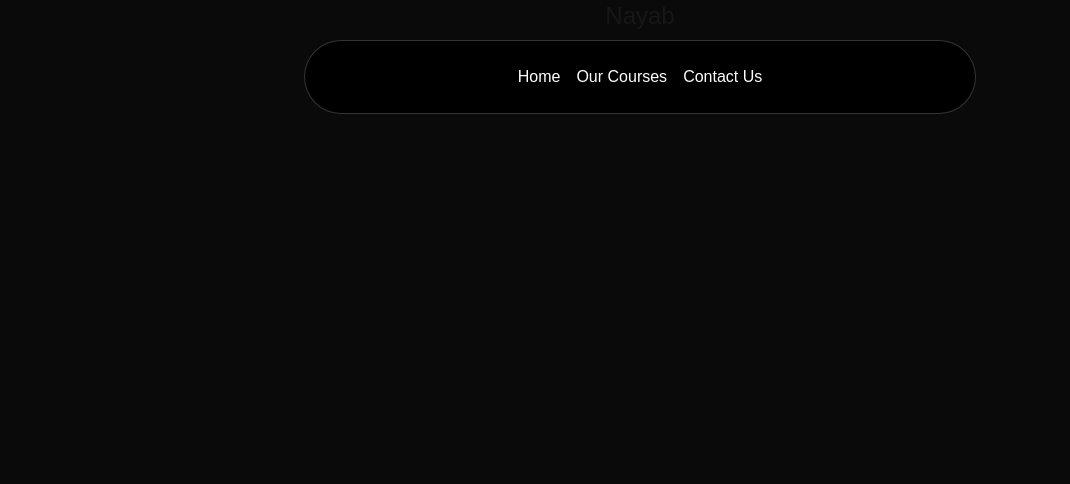
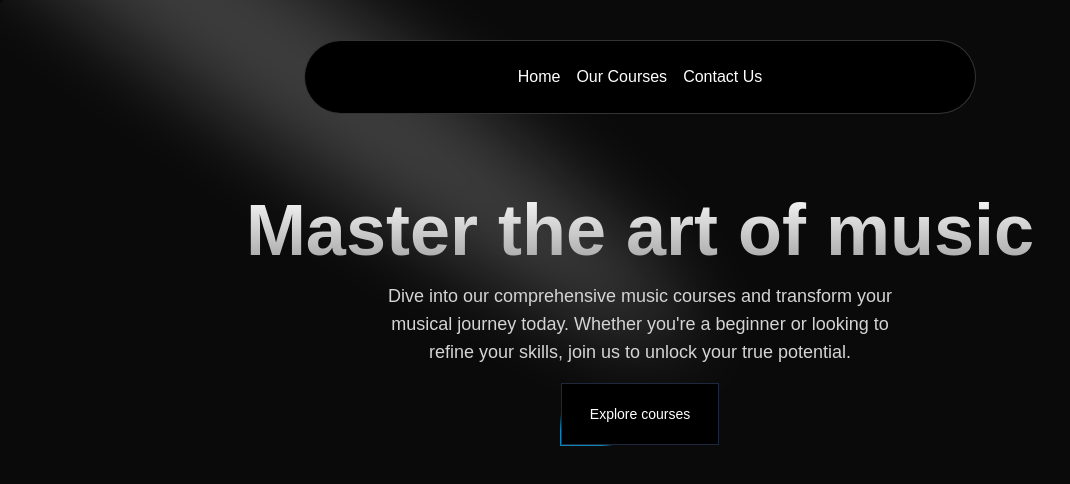
Before and after one commit to mdnayab/music-academy, a Next.js app: page / in a window 1280 px wide. Shown: the top 484 px of the page, without its empty margins (0-1070 px from the left). Built offline with nearby package versions, Linux system fonts and the light colour scheme.

Commit message:
Hero section completed

```diff
--- /dev/null
+++ b/src/app/components/HeroSection.tsx
@@ -0,0 +1,34 @@
+import Link from "next/link";
+import { Spotlight } from "./ui/Spotlight";
+import { Button } from "./ui/moving-border";
+
+function HeroSection() {
+  return (
+    <div className="h-auto md:h-[40rem] w-full rounded-md flex flex-col items-center justify-center relative overflow-hidden mx-auto py-10 md:py-0">
+      <Spotlight
+        className="-top-40 left-0 md:left-60 md:-top-20"
+        fill="white"
+      />
+      <div className="p-4 relative z-10 w-full text-center">
+        <h1 className="mt-20 md:mt-0 text-4xl md:text-7xl font-bold bg-clip-text text-transparent bg-gradient-to-b from-neutral-50 to-neutral-400">
+          Master the art of music
+        </h1>
+        <p className="mt-4 font-normal text-base md:text-lg text-neutral-300 max-w-lg mx-auto">
+          Dive into our comprehensive music courses and transform your musical
+          journey today. Whether you're a beginner or looking to refine your
+          skills, join us to unlock your true potential.
+        </p>
+        <div className="mt-4">
+          <Link href={"/courses"}>
+          <Button
+          borderRadius="1.75 rem"
+          className="bg-white dark:bg-black text-black dark:text-white border-neutral-200 dark:border-slate-800"
+          >Explore courses</Button>
+          </Link>
+        </div>
+      </div>
+    </div>
+  );
+}
+
+export default HeroSection;
--- /dev/null
+++ b/src/app/components/ui/Spotlight.tsx
@@ -0,0 +1,56 @@
+import React from "react";
+import { cn } from "@/app/utils/cn";
+
+type SpotlightProps = {
+  className?: string;
+  fill?: string;
+};
+
+export const Spotlight = ({ className, fill }: SpotlightProps) => {
+  return (
+    <svg
+      className={cn(
+        "animate-spotlight pointer-events-none absolute z-[1]  h-[169%] w-[138%] lg:w-[84%] opacity-0",
+        className
+      )}
+      xmlns="http://www.w3.org/2000/svg"
+      viewBox="0 0 3787 2842"
+      fill="none"
+    >
+      <g filter="url(#filter)">
+        <ellipse
+          cx="1924.71"
+          cy="273.501"
+          rx="1924.71"
+          ry="273.501"
+          transform="matrix(-0.822377 -0.568943 -0.568943 0.822377 3631.88 2291.09)"
+          fill={fill || "white"}
+          fillOpacity="0.21"
+        ></ellipse>
+      </g>
+      <defs>
+        <filter
+          id="filter"
+          x="0.860352"
+          y="0.838989"
+          width="3785.16"
+          height="2840.26"
+          filterUnits="userSpaceOnUse"
+          colorInterpolationFilters="sRGB"
+        >
+          <feFlood floodOpacity="0" result="BackgroundImageFix"></feFlood>
+          <feBlend
+            mode="normal"
+            in="SourceGraphic"
+            in2="BackgroundImageFix"
+            result="shape"
+          ></feBlend>
+          <feGaussianBlur
+            stdDeviation="151"
+            result="effect1_foregroundBlur_1065_8"
+          ></feGaussianBlur>
+        </filter>
+      </defs>
+    </svg>
+  );
+};
--- /dev/null
+++ b/src/app/components/ui/moving-border.tsx
@@ -0,0 +1,139 @@
+"use client";
+import React from "react";
+import {
+  motion,
+  useAnimationFrame,
+  useMotionTemplate,
+  useMotionValue,
+  useTransform,
+} from "framer-motion";
+import { useRef } from "react";
+import { cn } from "@/app/utils/cn";
+
+export function Button({
+  borderRadius = "1.75rem",
+  children,
+  as: Component = "button",
+  containerClassName,
+  borderClassName,
+  duration,
+  className,
+  ...otherProps
+}: {
+  borderRadius?: string;
+  children: React.ReactNode;
+  as?: any;
+  containerClassName?: string;
+  borderClassName?: string;
+  duration?: number;
+  className?: string;
+  [key: string]: any;
+}) {
+  return (
+    <Component
+      className={cn(
+        "bg-transparent relative text-xl  h-16 w-40 p-[1px] overflow-hidden ",
+        containerClassName
+      )}
+      style={{
+        borderRadius: borderRadius,
+      }}
+      {...otherProps}
+    >
+      <div
+        className="absolute inset-0"
+        style={{ borderRadius: `calc(${borderRadius} * 0.96)` }}
+      >
+        <MovingBorder duration={duration} rx="30%" ry="30%">
+          <div
+            className={cn(
+              "h-20 w-20 opacity-[0.8] bg-[radial-gradient(var(--sky-500)_40%,transparent_60%)]",
+              borderClassName
+            )}
+          />
+        </MovingBorder>
+      </div>
+
+      <div
+        className={cn(
+          "relative bg-slate-900/[0.8] border border-slate-800 backdrop-blur-xl text-white flex items-center justify-center w-full h-full text-sm antialiased",
+          className
+        )}
+        style={{
+          borderRadius: `calc(${borderRadius} * 0.96)`,
+        }}
+      >
+        {children}
+      </div>
+    </Component>
+  );
+}
+
+export const MovingBorder = ({
+  children,
+  duration = 2000,
+  rx,
+  ry,
+  ...otherProps
+}: {
+  children: React.ReactNode;
+  duration?: number;
+  rx?: string;
+  ry?: string;
+  [key: string]: any;
+}) => {
+  const pathRef = useRef<any>();
+  const progress = useMotionValue<number>(0);
+
+  useAnimationFrame((time) => {
+    const length = pathRef.current?.getTotalLength();
+    if (length) {
+      const pxPerMillisecond = length / duration;
+      progress.set((time * pxPerMillisecond) % length);
+    }
+  });
+
+  const x = useTransform(
+    progress,
+    (val) => pathRef.current?.getPointAtLength(val).x
+  );
+  const y = useTransform(
+    progress,
+    (val) => pathRef.current?.getPointAtLength(val).y
+  );
+
+  const transform = useMotionTemplate`translateX(${x}px) translateY(${y}px) translateX(-50%) translateY(-50%)`;
+
+  return (
+    <>
+      <svg
+        xmlns="http://www.w3.org/2000/svg"
+        preserveAspectRatio="none"
+        className="absolute h-full w-full"
+        width="100%"
+        height="100%"
+        {...otherProps}
+      >
+        <rect
+          fill="none"
+          width="100%"
+          height="100%"
+          rx={rx}
+          ry={ry}
+          ref={pathRef}
+        />
+      </svg>
+      <motion.div
+        style={{
+          position: "absolute",
+          top: 0,
+          left: 0,
+          display: "inline-block",
+          transform,
+        }}
+      >
+        {children}
+      </motion.div>
+    </>
+  );
+};
--- a/src/app/page.tsx
+++ b/src/app/page.tsx
@@ -1,8 +1,9 @@
+import HeroSection from "./components/HeroSection";
 
 export default function Home() {
   return (
     <main className="min-h-screen bg-black/[0.96] antialiased bg-grid-white/[0.2]">
-      <h1 className="text-2xl text-center">Nayab</h1>
+      <HeroSection />
     </main>
   );
 }
--- a/tailwind.config.ts
+++ b/tailwind.config.ts
@@ -1,4 +1,21 @@
+import { Spotlight } from "@/app/components/ui/Spotlight";
 import type { Config } from "tailwindcss";
+const colors = require("tailwindcss/colors")
+const {
+  default: flattenColorPalette,
+} = require("tailwindcss/lib/util/flattenColorPalette")
+
+// Plugin to add each Tailwind color as a global CSS variable
+function addVariablesForColors({ addBase, theme }: any) {
+  const allColors = flattenColorPalette(theme('colors'));
+  const newVars = Object.fromEntries(
+    Object.entries(allColors).map(([key, value]) => [`--${key}`, value])
+  );
+
+  addBase({
+    ':root': newVars,
+  });
+}
 
 const config: Config = {
   content: [
@@ -9,12 +26,27 @@
   darkMode: 'class',
   theme: {
     extend: {
+      animation:{
+        spotlight: "spotlight 2s ease .75s 1 forwards",
+      },
       colors: {
         background: "var(--background)",
         foreground: "var(--foreground)",
       },
+      keyframes: {
+        spotlight: {
+          "0%": {
+            opacity: '0',
+            transform: "translate(-72%, -62%) scale(0.5)",
+          },
+          "100%": {
+            opacity: '1',
+            transform: "translate(-50%,-40%) scale(1)",
+          },
+        },
+      }
     },
   },
-  plugins: [],
+  plugins: [addVariablesForColors],
 };
 export default config;
```
